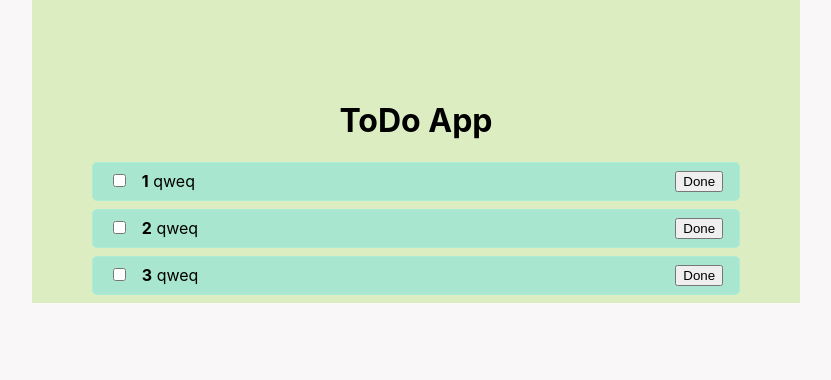
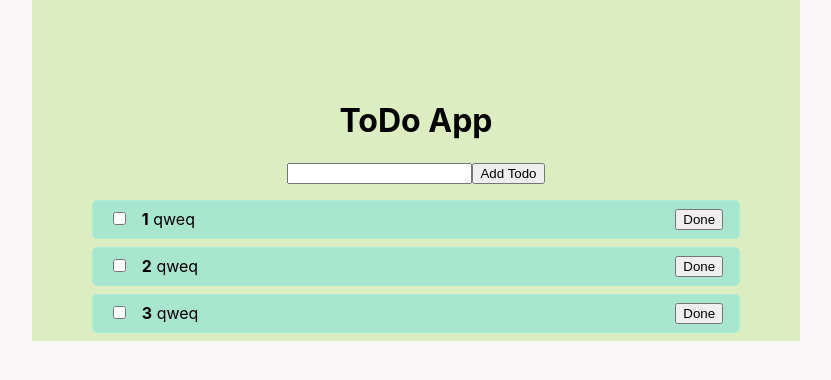
Before and after one commit to dmsomov/ToDo-App, a React (Create React App) app: page / in a window 1280 px wide. Shown: the top 380 px of the page, without its empty margins (224-1055 px from the left). Built offline with nearby package versions, Linux system fonts and the light colour scheme.

Commit message:
feature: Added AddTodo function

```diff
--- a/src/App.js
+++ b/src/App.js
@@ -2,6 +2,7 @@ import { func } from 'prop-types'
 import React, { useState } from 'react'
 import TodoList from './Todo/TodoList'
 import Context from './Context'
+import AddTodo from './Todo/AddTodo'
 
 function App() {
 
@@ -25,10 +26,20 @@ function App() {
     setTodos(todos.filter(todo => todo.id !== id))
   }
 
+  function addTodo(title) {
+    setTodos(todos.concat([{
+      title,
+      id: Date.now(),
+      done: false
+    }]))
+
+  }
+
   return (
     <Context.Provider value={{ removeTodo }}>
       <div className='wrapper'>
       <h1>ToDo App</h1>
+      <AddTodo createTodo={ addTodo } />
       <TodoList todos={todos} onToggle={toggleTodo} />
       </div>
     </Context.Provider>
--- /dev/null
+++ b/src/Todo/AddTodo.js
@@ -0,0 +1,38 @@
+import React, { useState } from 'react'
+import PropTypes from 'prop-types'
+
+const styles = {
+  form: {
+    marginBottom: '1rem',
+  }
+}
+
+function AddTodo({ createTodo }) {
+  const [value, setValue] = useState('')
+
+  function changeValue(e) {
+    setValue(e.target.value)
+  }
+
+  function submitValue(e) {
+    e.preventDefault()
+
+    if (value.trim()) {
+      createTodo(value)
+      setValue('')
+    }
+  }
+
+  return (
+    <form style={styles.form} onSubmit={submitValue}>
+      <input value={value} onChange={changeValue} />
+      <button type='submit'>Add Todo</button>
+    </form>
+  )
+}
+
+AddTodo.propTypes = {
+  createTodo: PropTypes.func.isRequired
+}
+
+export default AddTodo
```
Also changed, not shown: 1 other file (tests, documents, lock files or other folders).
